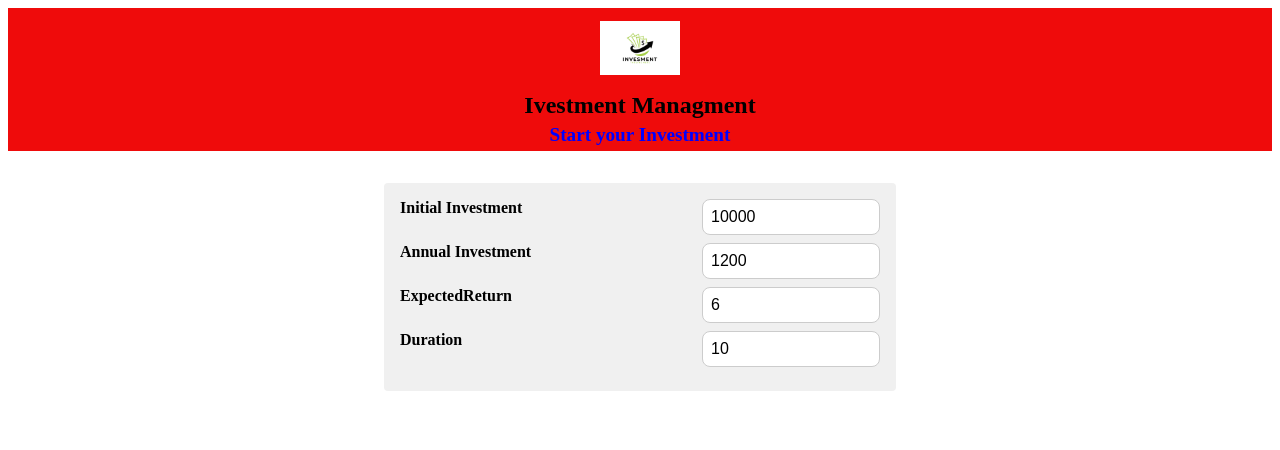
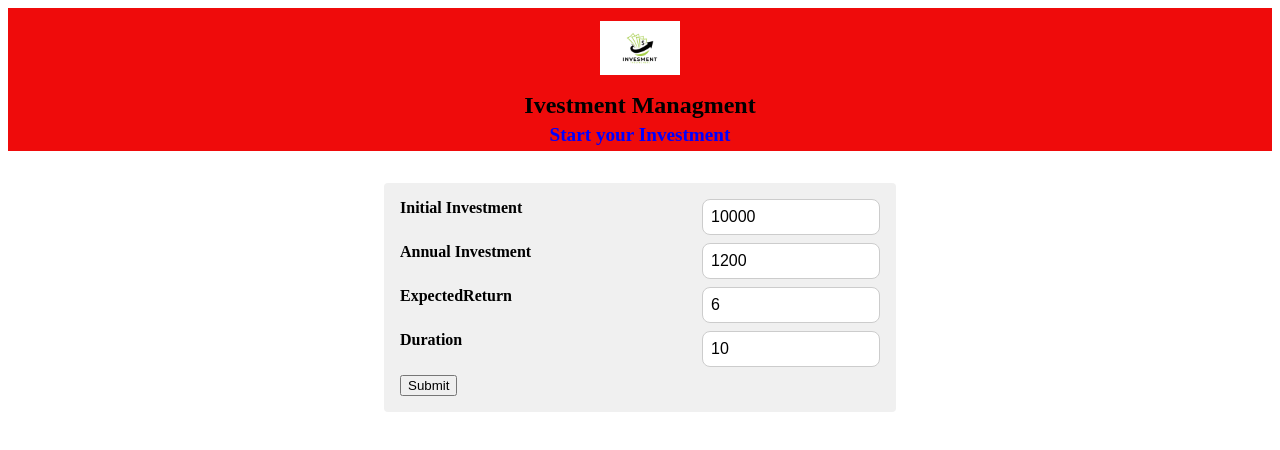
Before and after one commit to youweb3/investment-calc, a React (Vite) app: page / in a window 1280 px wide. Shown: the top 450 px of the page. Built offline with nearby package versions, Linux system fonts and the light colour scheme.

Commit message:
added_input_validation_feature
Added input validation to ensure all fields are filled and have positive values.

```diff
--- a/src/components/UserInput.jsx
+++ b/src/components/UserInput.jsx
@@ -8,16 +8,34 @@ const UserInput = () => {
     duration: 10
   })
 
+  const [error, setError] = useState('');
+
   const handleChange = (inputIdentifier, newValue) => {
     setUserInput(prev => ({
-      ...prev, [inputIdentifier]: + newValue
+      ...prev, [inputIdentifier]: +newValue
     }));
 
+    if (error) {
+      setError('');
     }
+  };
+
+  const handleSubmit = (e) => {
+    e.preventDefault();
+
+    const hasInvalid = Object.values(userInput).some(value => value <=0);
+    if (hasInvalid) {
+      setError('Please fill all fields with positive values:');
+      return;
+    }
+    setError('');
+    console.log('Form submitted', userInput);
+  };
 
   return (
     <section id='user-input'>
-
+      {error && <p className='text-error'>{error}</p>}
+      <form onSubmit={handleSubmit}>
         <div className='input-group'>
           <label htmlFor="initialInvestment">Initial Investment</label>
           <input
@@ -54,6 +72,9 @@ const UserInput = () => {
             onChange={(e) => handleChange('duration', e.target.value)}
           />
         </div>
+
+        <button type='submit'>Submit</button>
+      </form>
     </section>
   );
 };
--- a/src/index.css
+++ b/src/index.css
@@ -51,6 +51,12 @@
   font-size: 1rem;
 }
 
+.text-error{
+  font-size: 1rem;
+  font-weight: bold;
+  color: #ef0b0b;
+}
+
 @media (max-width: 600px) {
   #header img {
     width: 3.5rem;
```
Lines whose indentation alone changed are shown as unchanged.
